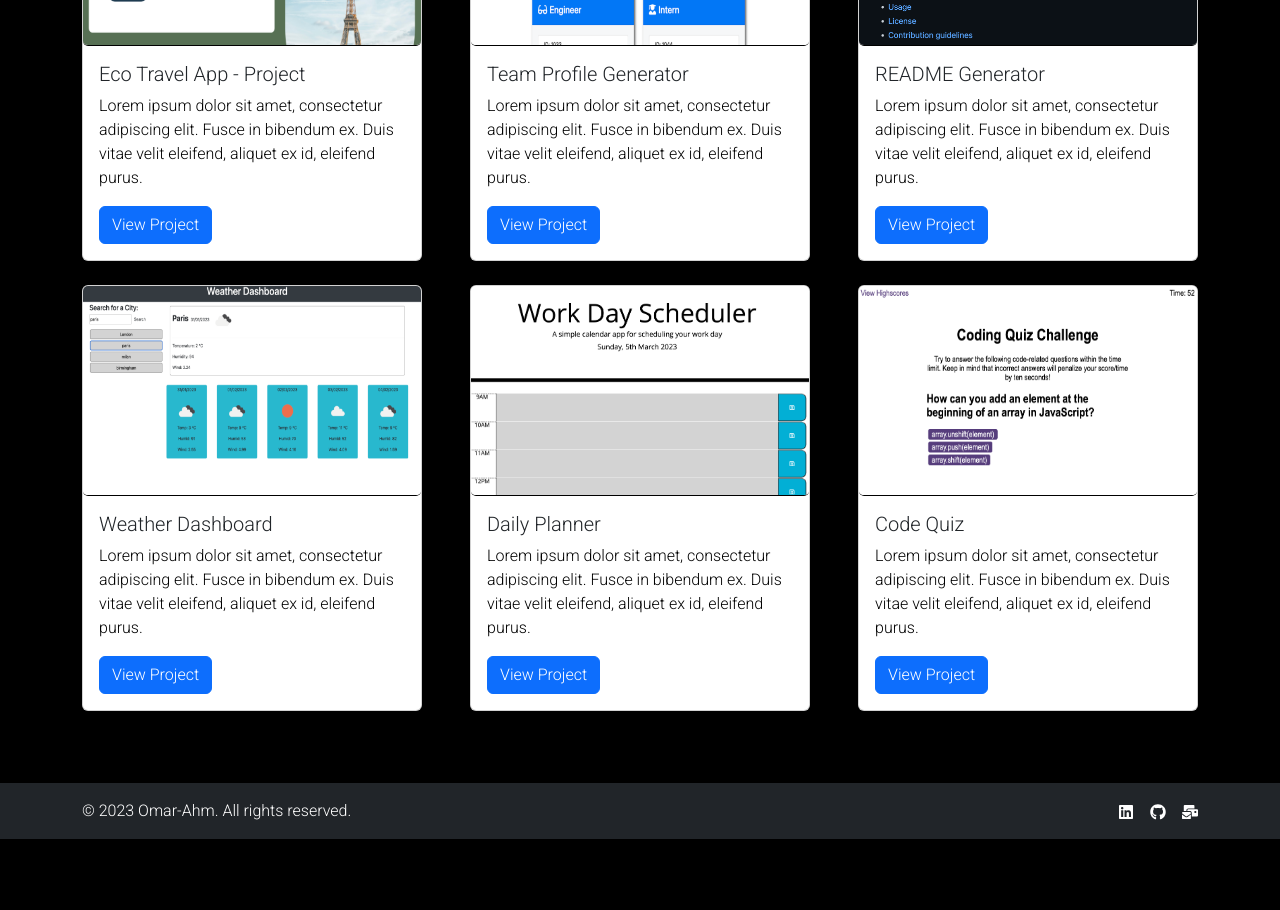
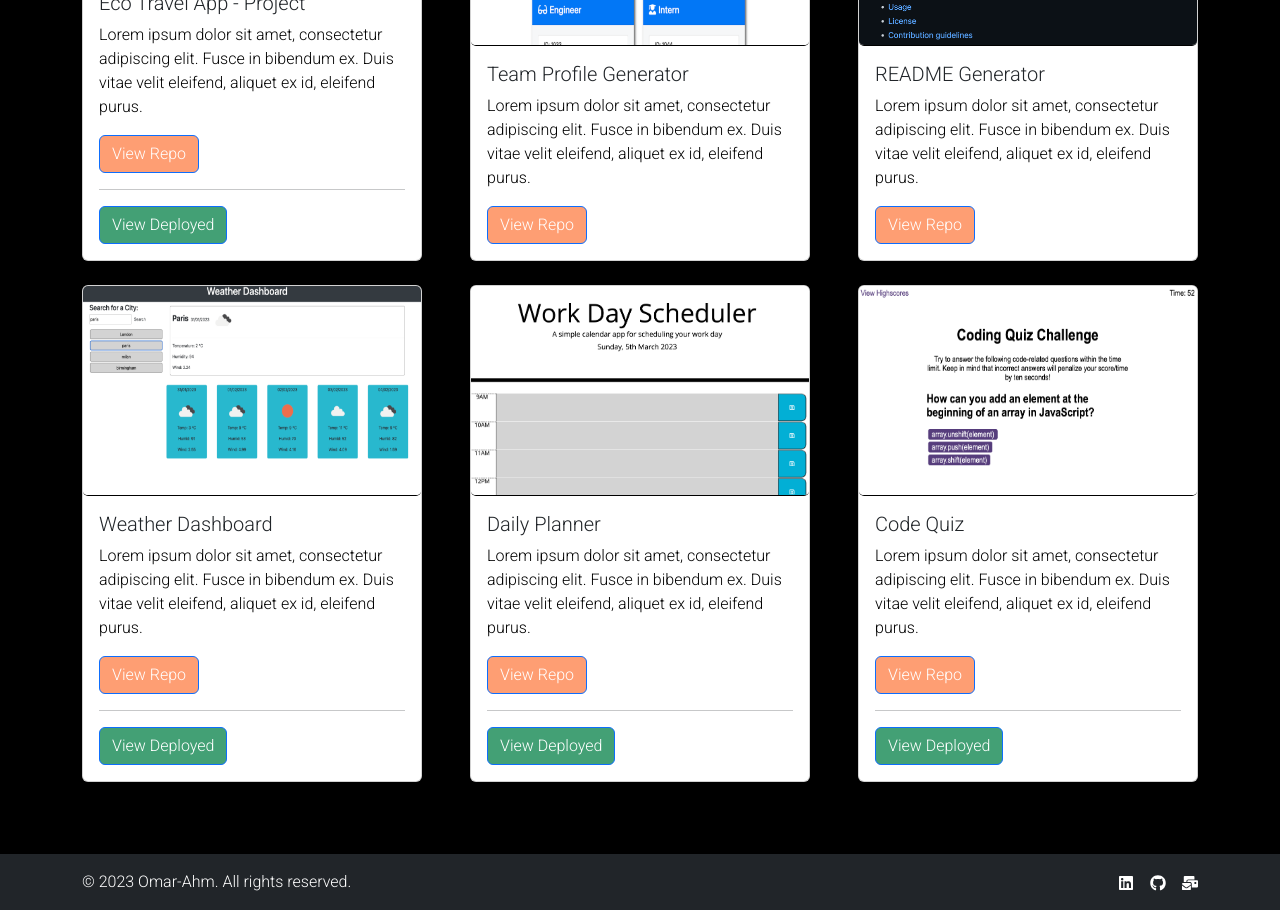
Before and after one commit to omar-ahm/React_Portfolio, a React (Create React App) app: page /projects in a window 1280 px wide. Shown: the part 480-1390 px from the top of the page. Before the commit the page ends 1319 px from the top, so only its background shows below. Built offline with nearby package versions, Linux system fonts and the light colour scheme; a web font is replaced by a local one.

Commit message:
updated styling on projects page

```diff
--- a/src/components/ProjectPage.js
+++ b/src/components/ProjectPage.js
@@ -22,7 +22,9 @@ function ProjectPage() {
               <Card.Text >
                 Lorem ipsum dolor sit amet, consectetur adipiscing elit. Fusce in bibendum ex. Duis vitae velit eleifend, aliquet ex id, eleifend purus.
               </Card.Text>
-              <Button variant="primary" href="https://github.com/omar-ahm/Eco-Travel-Planner">View Project</Button>
+              <Button style={{background:'#FE9E73'}} variant="primary" href="https://github.com/omar-ahm/Eco-Travel-Planner">View Repo</Button>
+              <hr />
+              <Button style={{background:'#43A075'}} variant="primary" href="https://omar-ahm.github.io/Eco-Travel-Planner/">View Deployed</Button>
             </Card.Body>
           </Card>
         </Col>
@@ -35,7 +37,7 @@ function ProjectPage() {
               <Card.Text>
                 Lorem ipsum dolor sit amet, consectetur adipiscing elit. Fusce in bibendum ex. Duis vitae velit eleifend, aliquet ex id, eleifend purus.
               </Card.Text>
-              <Button variant="primary" href="https://github.com/omar-ahm/WK12-Team-Profile-Generator">View Project</Button>
+              <Button style={{background:'#FE9E73'}} variant="primary" href="https://github.com/omar-ahm/WK12-Team-Profile-Generator">View Repo</Button>
             </Card.Body>
           </Card>
         </Col>
@@ -48,7 +50,7 @@ function ProjectPage() {
               <Card.Text>
                 Lorem ipsum dolor sit amet, consectetur adipiscing elit. Fusce in bibendum ex. Duis vitae velit eleifend, aliquet ex id, eleifend purus.
               </Card.Text>
-              <Button variant="primary" href="https://github.com/omar-ahm/WK11-Professional-README-Generator">View Project</Button>
+              <Button style={{background:'#FE9E73'}} variant="primary" href="https://github.com/omar-ahm/WK11-Professional-README-Generator">View Repo</Button>
             </Card.Body>
           </Card>
         </Col>
@@ -61,7 +63,9 @@ function ProjectPage() {
               <Card.Text>
                 Lorem ipsum dolor sit amet, consectetur adipiscing elit. Fusce in bibendum ex. Duis vitae velit eleifend, aliquet ex id, eleifend purus.
               </Card.Text>
-              <Button variant="primary" href="https://github.com/omar-ahm/WK8-Weather-Dashboard">View Project</Button>
+              <Button style={{background:'#FE9E73'}} variant="primary" href="https://github.com/omar-ahm/WK8-Weather-Dashboard">View Repo</Button>
+              <hr />
+              <Button style={{background:'#43A075'}} variant="primary" href="https://omar-ahm.github.io/WK8-Weather-Dashboard/">View Deployed</Button>
             </Card.Body>
           </Card>
         </Col>
@@ -74,7 +78,9 @@ function ProjectPage() {
               <Card.Text>
                 Lorem ipsum dolor sit amet, consectetur adipiscing elit. Fusce in bibendum ex. Duis vitae velit eleifend, aliquet ex id, eleifend purus.
               </Card.Text>
-              <Button variant="primary" href="https://github.com/omar-ahm/WK7-Daily_Planner_App">View Project</Button>
+              <Button style={{background:'#FE9E73'}} variant="primary" href="https://github.com/omar-ahm/WK7-Daily_Planner_App">View Repo</Button>
+              <hr />
+              <Button style={{background:'#43A075'}} variant="primary" href="https://omar-ahm.github.io/WK7-Daily_Planner_App/">View Deployed</Button>
             </Card.Body>
           </Card>
         </Col>
@@ -87,7 +93,9 @@ function ProjectPage() {
               <Card.Text>
                 Lorem ipsum dolor sit amet, consectetur adipiscing elit. Fusce in bibendum ex. Duis vitae velit eleifend, aliquet ex id, eleifend purus.
               </Card.Text>
-              <Button variant="primary" href="https://github.com/omar-ahm/WK6_Code_Quiz_Challenge">View Project</Button>
+              <Button style={{background:'#FE9E73'}} variant="primary" href="https://github.com/omar-ahm/WK6_Code_Quiz_Challenge">View Repo</Button>
+              <hr />
+              <Button style={{background:'#43A075'}} variant="primary" href="https://omar-ahm.github.io/WK6_Code_Quiz_Challenge/">View Deployed</Button>
             </Card.Body>
           </Card>
         </Col>
```
